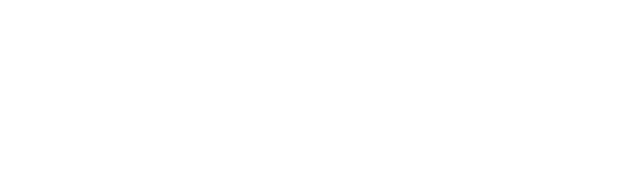
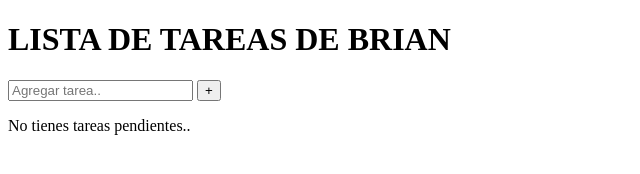
Before and after one commit to brianA1998/to-do-list, a plain HTML site: page index.html in a window 1280 px wide. Shown: the whole page, without its empty margins (0-640 px from the left). Drawn offline with Linux system fonts and the light colour scheme.

Commit message:
Probando proyecto en explorador

```diff
--- a/index.html
+++ b/index.html
@@ -1,12 +1,33 @@
 <!DOCTYPE html>
 <html lang="en">
+
 <head>
     <meta charset="UTF-8">
     <meta http-equiv="X-UA-Compatible" content="IE=edge">
     <meta name="viewport" content="width=device-width,initial-scale=1.0">
     <title>LISTA DE TAREAS DE BRIAN</title>
     <iink rel="stylesheet" href="./style.css">
+</head>
 
+<body>
+    <div class="container">
+        <h1>LISTA DE TAREAS DE BRIAN</h1>
+        <div class="search">
+            <form>
+                <input type="text" placeholder="Agregar tarea..">
+                <button class="btn-add">+</button>
+            </form>
+        </div>
+        <div class="li-container">
+            <ul>
 
-    </head>
+            </ul>
+        </div>
+        <div class="empty">
+            <p>No tienes tareas pendientes..</p>
+        </div>
+    </div>
+    <scripts src="./main.js"></script>
+</body>
+
 </html>
```
Also changed, not shown: main.js (+8 -0 lines). Lines whose indentation alone changed are shown as unchanged.
